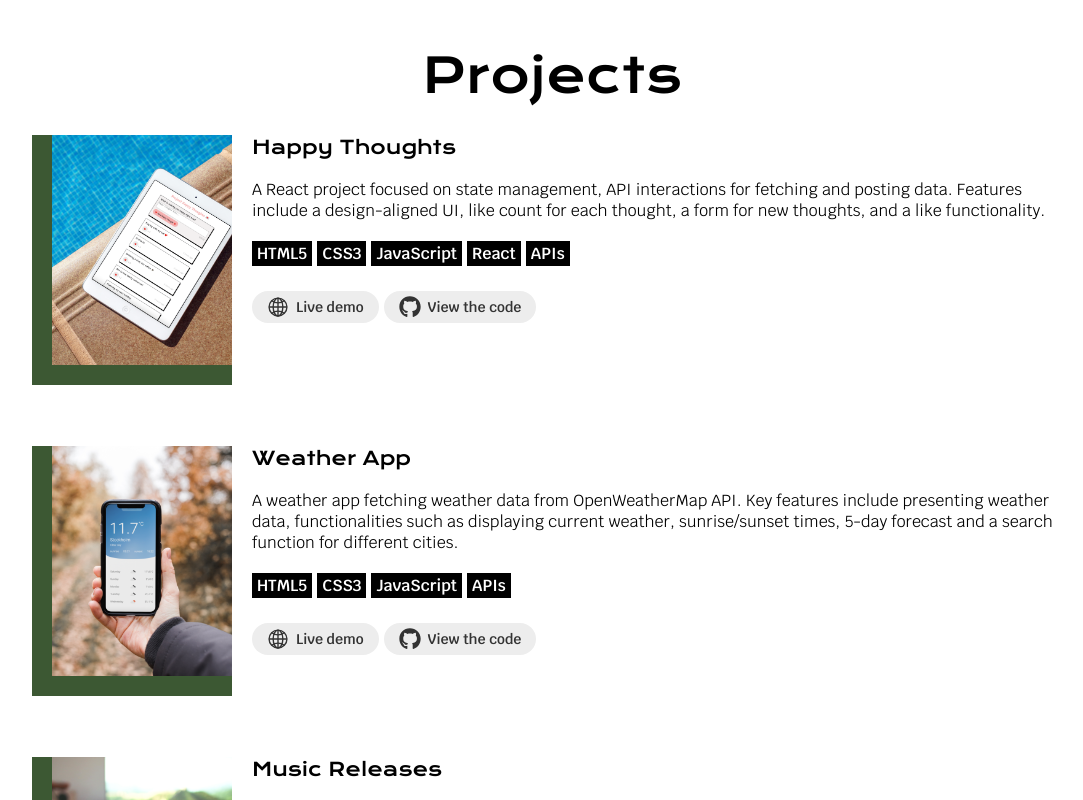
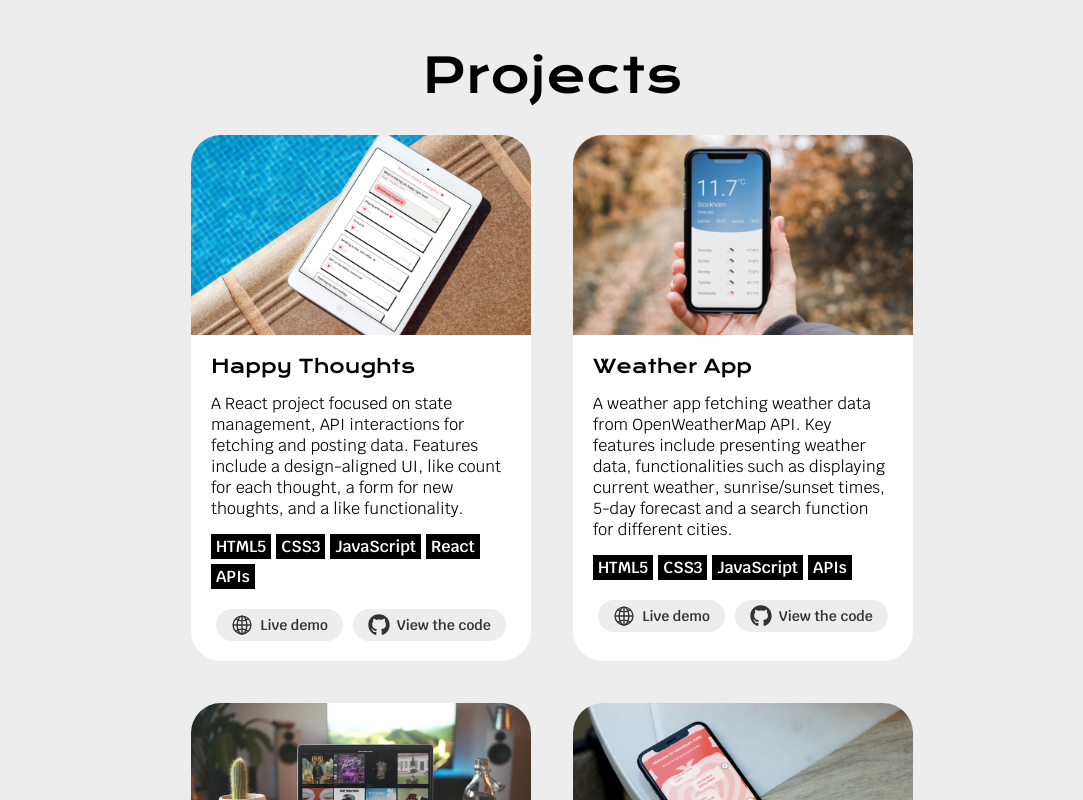
Before and after one commit to almaherris/alma-portfolio, a React (Vite) app: page / in a window 1280 px wide. Shown: the part 820-1620 px from the top of the page, without its empty margins (88-1171 px from the left). Built offline with nearby package versions, Linux system fonts and the light colour scheme.

Commit message:
updated design of project cards

```diff
--- a/src/App.css
+++ b/src/App.css
@@ -16,6 +16,7 @@
 
 .projects {
   padding: 25px 25px 50px 25px;
+  background-color: var(--color-1);
 }
 
 .contact {
--- /dev/null
+++ b/src/components/reusable/ProjectCard.css
@@ -0,0 +1,96 @@
+/*Project cards and grid display*/
+.project-card {
+  display: flex;
+  flex-wrap: wrap;
+  justify-content: center;
+  gap: 42px;
+}
+
+.project-item {
+  border-radius: 30px;
+  background-color: white;
+  max-width: 340px;
+}
+
+.project-photo {
+  width: 100%;
+  height: 200px;
+  border-radius: 30px 30px 0 0;
+  object-fit: cover;
+  margin-bottom: 15px;
+}
+
+.project-name {
+  margin-bottom: 15px;
+}
+
+.project-data {
+  padding: 0 20px 20px 20px;
+}
+
+/*Tags and buttons*/
+.tags {
+  display: flex;
+  flex-wrap: wrap;
+  margin: 15px 0;
+}
+
+.tags p {
+  margin: 0 5px 5px 0;
+  background-color: black;
+  width: fit-content;
+  padding: 2px 5px;
+  font-size: 16px;
+  font-weight: 600;
+  color: white;
+}
+
+.project-buttons {
+  display: flex;
+  gap: 10px;
+  justify-content: center;
+}
+
+.link-button-netlify,
+.link-button-github {
+  display: flex;
+  align-items: center;
+  width: fit-content;
+  border-radius: 40px;
+  padding: 5px 10px;
+  background-color: var(--color-1);
+  color: #333333;
+  font-family: var(--p-font);
+  font-weight: 600;
+  font-size: 14px;
+}
+
+.button-icon-project {
+  margin-right: 7px;
+  font-size: 22px;
+}
+
+.link-button-netlify:hover {
+  background-color: var(--color-3);
+  color: white;
+  transition: 0.5s;
+}
+
+.link-button-github:hover {
+  background-color: var(--color-2);
+  color: white;
+  transition: 0.5s;
+}
+
+/*Media queries*/
+@media (min-width: 375px) {
+  .link-button-netlify,
+  .link-button-github {
+    padding: 5px 15px;
+  }
+
+  .button-icon-project {
+    margin-right: 7px;
+    font-size: 22px;
+  }
+}
--- a/src/components/reusable/ProjectCard.jsx
+++ b/src/components/reusable/ProjectCard.jsx
@@ -3,6 +3,7 @@ import { IoGlobeOutline } from "react-icons/io5"
 import { FaGithub } from "react-icons/fa"
 import { Tags } from "./Tags"
 import { Button } from "./Buttons"
+import "./ProjectCard.css"
 
 export const ProjectCard = () => {
   return (
--- a/src/components/sections/Projects.jsx
+++ b/src/components/sections/Projects.jsx
@@ -1,5 +1,4 @@
 import { ProjectCard } from "../reusable/ProjectCard"
-import "./Projects.css"
 
 export const Projects = () => {
   return (
```
